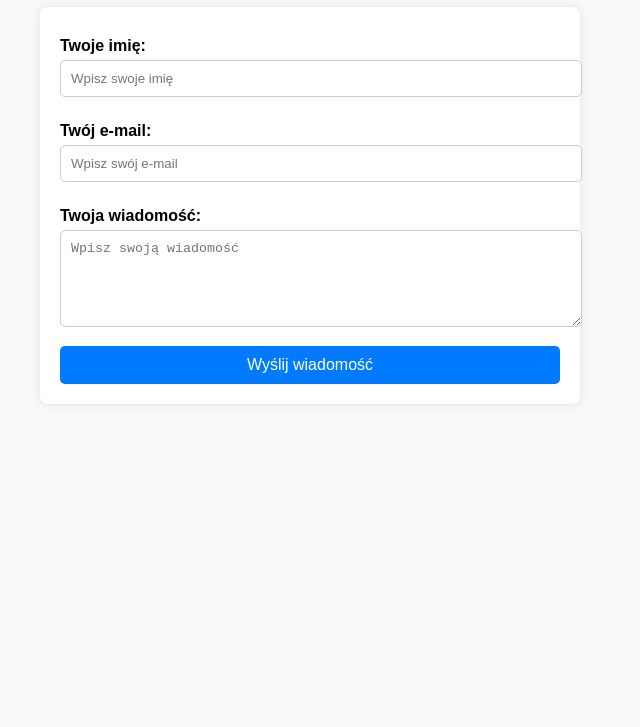
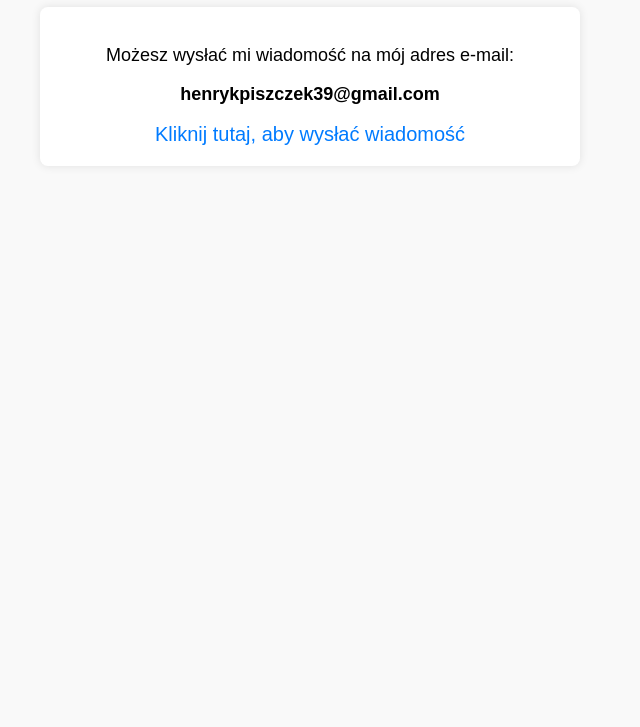
Before and after one commit to Heniekkk1234/Henio123, a plain HTML site: page poczta_piszczek.html in a window 1280 px wide. Shown: the part 73-800 px from the top of the page, without its empty margins (330-970 px from the left). Drawn offline with Linux system fonts and the light colour scheme.

Commit message:
Update poczta_piszczek.html

```diff
--- a/poczta_piszczek.html
+++ b/poczta_piszczek.html
@@ -3,7 +3,7 @@
 <head>
     <meta charset="UTF-8">
     <meta name="author" content="Henryk Piszczek">
-    <meta name="description" content="Formularz kontaktowy dla poczty">
+    <meta name="description" content="Kontaktowy adres e-mail">
     <meta name="viewport" content="width=device-width, initial-scale=1.0">
     <title>Kontakt</title>
     <style>
@@ -16,7 +16,7 @@
             text-align: center;
             color: #333;
         }
-        form {
+        .email-container {
             max-width: 500px;
             margin: auto;
             padding: 20px;
@@ -24,47 +24,29 @@
             box-shadow: 0 0 10px rgba(0, 0, 0, 0.1);
             border-radius: 8px;
         }
-        label {
+        .email-container p {
+            font-size: 18px;
+            text-align: center;
+        }
+        .email-container a {
             display: block;
-            margin: 10px 0 5px;
-            font-weight: bold;
+            margin-top: 10px;
+            text-align: center;
+            color: #007bff;
+            font-size: 20px;
+            text-decoration: none;
         }
-        input, textarea {
-            width: 100%;
-            padding: 10px;
-            margin-bottom: 15px;
-            border: 1px solid #ccc;
-            border-radius: 5px;
-        }
-        button {
-            display: block;
-            width: 100%;
-            padding: 10px;
-            background-color: #007bff;
-            color: white;
-            border: none;
-            border-radius: 5px;
-            font-size: 16px;
-            cursor: pointer;
-        }
-        button:hover {
-            background-color: #0056b3;
+        .email-container a:hover {
+            text-decoration: underline;
         }
     </style>
 </head>
 <body>
-    <h1>Skontaktuj się z nami</h1>
-    <form action="mailto:henrykpiszczek39@gmail.com" method="post" enctype="text/plain">
-        <label for="name">Twoje imię:</label>
-        <input type="text" id="name" name="name" placeholder="Wpisz swoje imię" required>
-
-        <label for="email">Twój e-mail:</label>
-        <input type="email" id="email" name="email" placeholder="Wpisz swój e-mail" required>
-
-        <label for="message">Twoja wiadomość:</label>
-        <textarea id="message" name="message" rows="5" placeholder="Wpisz swoją wiadomość" required></textarea>
-
-        <button type="submit">Wyślij wiadomość</button>
-    </form>
+    <h1>Skontaktuj się ze mną</h1>
+    <div class="email-container">
+        <p>Możesz wysłać mi wiadomość na mój adres e-mail:</p>
+        <p><strong>henrykpiszczek39@gmail.com</strong></p>
+        <a href="mailto:henrykpiszczek39@gmail.com">Kliknij tutaj, aby wysłać wiadomość</a>
+    </div>
 </body>
 </html>
```
